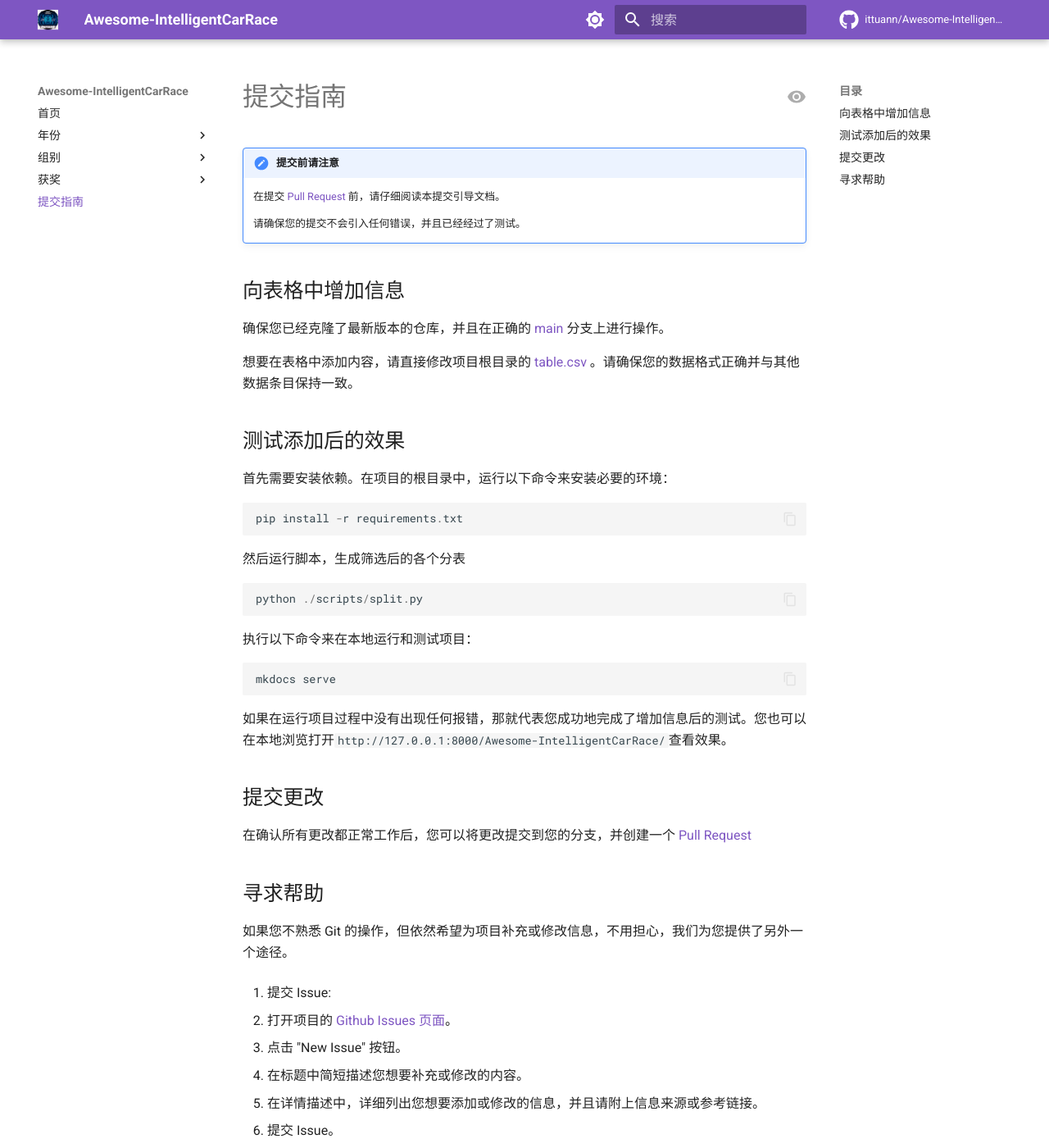
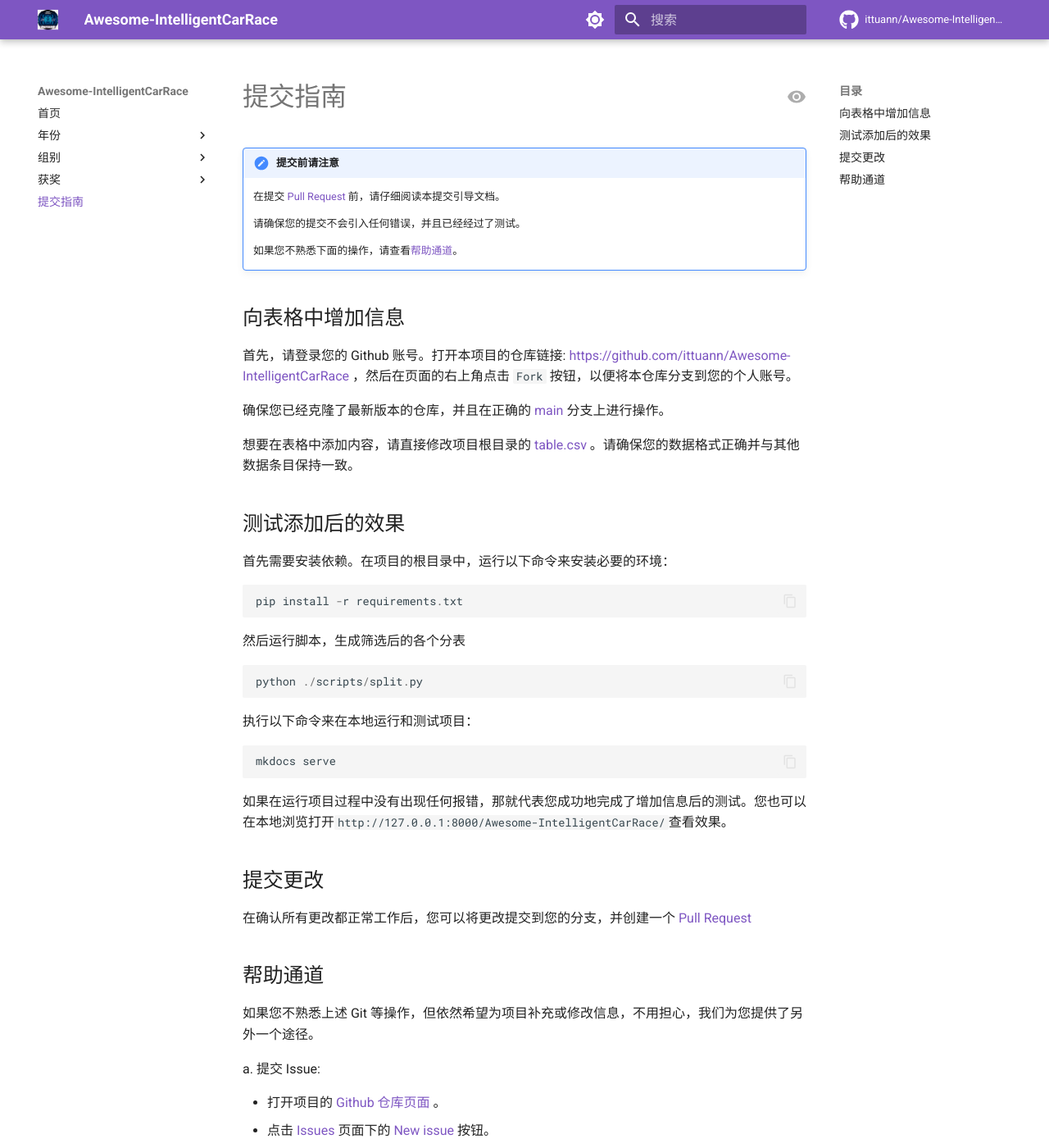
Before and after one commit to ittuann/Awesome-IntelligentCarRace, an MkDocs documentation site: the page built from docs/contribution.md, in a window 1280 px wide and 1400 px high. Shown: the whole window at 82% size. Built offline with MkDocs 1.6.1 and Material for MkDocs 9.7.7, drawn with Linux system fonts in a browser that asks for light colours; comment, search, counter and statistics services are not loaded; some of the changed text lies outside the part shown.

```diff
--- a/docs/contribution.md
+++ b/docs/contribution.md
@@ -6,7 +6,11 @@
 
     请确保您的提交不会引入任何错误，并且已经经过了测试。
 
+    如果您不熟悉下面的操作，请查看[帮助通道](https://ittuann.github.io/Awesome-IntelligentCarRace/contribution/#_5)。
+
 ## 向表格中增加信息
+
+首先，请登录您的 Github 账号。打开本项目的仓库链接: <https://github.com/ittuann/Awesome-IntelligentCarRace> ，然后在页面的右上角点击 `Fork` 按钮，以便将本仓库分支到您的个人账号。
 
 确保您已经克隆了最新版本的仓库，并且在正确的 [main](https://github.com/ittuann/Awesome-IntelligentCarRace/tree/main) 分支上进行操作。
 
@@ -38,19 +42,21 @@ mkdocs serve
 
 在确认所有更改都正常工作后，您可以将更改提交到您的分支，并创建一个 [Pull Request](https://github.com/ittuann/Awesome-IntelligentCarRace/pulls){:target="\_blank"}
 
-## 寻求帮助
+## 帮助通道
 
-如果您不熟悉 Git 的操作，但依然希望为项目补充或修改信息，不用担心，我们为您提供了另外一个途径。
+如果您不熟悉上述 Git 等操作，但依然希望为项目补充或修改信息，不用担心，我们为您提供了另外一个途径。
 
-1. 提交 Issue:
+a. 提交 Issue:
 
-   - 打开项目的 [Github Issues 页面](https://github.com/ittuann/Awesome-IntelligentCarRace/issues){:target="\_blank"}。
-   - 点击 "New Issue" 按钮。
-   - 在标题中简短描述您想要补充或修改的内容。
-   - 在详情描述中，详细列出您想要添加或修改的信息，并且请附上信息来源或参考链接。
-   - 提交 Issue。
+- 打开项目的 [Github 仓库页面](https://github.com/ittuann/Awesome-IntelligentCarRace){:target="\_blank"} 。
+- 点击 [Issues](https://github.com/ittuann/Awesome-IntelligentCarRace/issues){:target="\_blank"} 页面下的 [New issue](https://github.com/ittuann/Awesome-IntelligentCarRace/issues/new/choose){:target="\_blank"} 按钮。
+- 在标题中简短描述您想要补充或修改的内容。
+- 在详情描述中，详细列出您想要添加或修改的信息，并且请附上信息来源或参考链接。
+- 提交 Issue。
 
-2. 等待反馈:
-   一旦您提交了 Issue，我或其他社区成员会在看到后开始处理。我们会不定期检查并将您提供的信息添加到项目中。同时，您也可以在 issue 中追踪到我们对您请求的处理情况。
+b. 等待反馈:
+
+- 一旦您提交了 Issue，我或其他社区成员会在看到后开始处理。我们会不定期检查并将您提供的信息添加到项目中。
+- 同时，您也可以在 Issue 中追踪到我们对您请求的处理情况。
 
 每一个人都可以为项目做出贡献，不论您是否熟悉技术操作。我们感谢您的参与和支持！
```
Also changed, not shown: README.md (+7 -1 lines), docs/index.md (+10 -4 lines), 1 other file.
